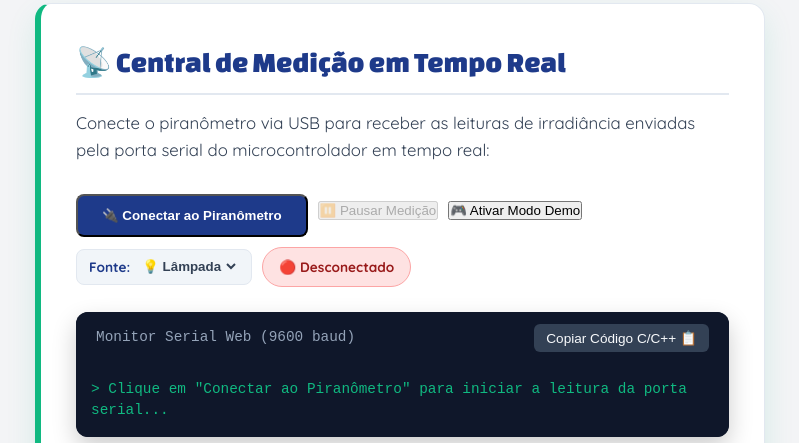
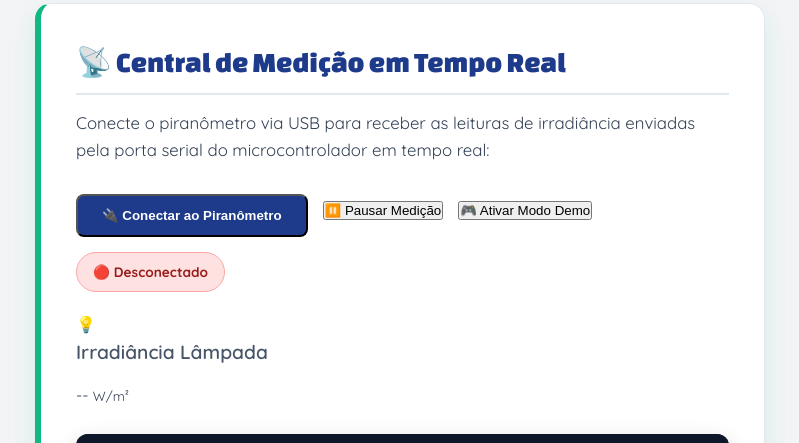
Before and after one commit to RaquelFerraz5/IFSP-Connect, a plain HTML site: page paginas/projeto.html in a window 1280 px wide. Shown: the part 3057-3500 px from the top of the page, without its empty margins (230-1029 px from the left). Drawn offline with nearby package versions, Linux system fonts and the light colour scheme.

Commit message:
projeto.html

```diff
--- a/paginas/projeto.html
+++ b/paginas/projeto.html
@@ -178,23 +178,21 @@
             <p>Conecte o piranômetro via USB para receber as leituras de irradiância enviadas pela porta serial do
                 microcontrolador em tempo real:</p>
 
-           <div class="serial-controls" style="display: flex; flex-wrap: wrap; gap: 10px; align-items: center; margin-bottom: 20px;">
+          <div class="serial-controls">
                 <button type="button" id="btnConectar" class="btn-primary">🔌 Conectar ao Piranômetro</button>
-                <button type="button" id="btnPausar" class="btn-secondary" disabled>⏸️ Pausar Medição</button>
+                <button type="button" id="btnPausar" class="btn-secondary">⏸️ Pausar Medição</button>
                 <button type="button" id="btnDemo" class="btn-secondary">🎮 Ativar Modo Demo</button>
-
-                <!-- Seletor para direcionar a leitura do Arduino entre Lâmpada e Solar -->
-                <div class="modo-sensor-box" style="display: flex; align-items: center; gap: 8px; background: #F1F5F9; padding: 6px 12px; border-radius: 8px; border: 1px solid var(--border-color);">
-                    <label for="seletorFonte" style="font-size: 0.85rem; font-weight: 700; color: var(--primary-blue);">Fonte:</label>
-                    <select id="seletorFonte" style="border: none; background: transparent; font-weight: 700; color: var(--text-main); cursor: pointer; outline: none;">
-                        <option value="LAMPADA">💡 Lâmpada</option>
-                        <option value="SOLAR">☀️ Luz Solar</option>
-                    </select>
-                </div>
-
                 <span id="statusConexao" class="badge-status desconectado">🔴 Desconectado</span>
             </div>
 
+            <!-- Card Único Centralizado para Irradiância da Lâmpada -->
+            <div class="sensor-grid-single">
+                <div class="sensor-card">
+                    <span class="sensor-icon">💡</span>
+                    <h3>Irradiância Lâmpada</h3>
+                    <div class="sensor-value"><span id="valorLampada">--</span> <small>W/m²</small></div>
+                </div>
+            </div>
             <!-- Interface do Editor / Monitor Serial Integrado -->
             <div class="code-editor-container" style="margin-top: 25px;">
                 <div class="editor-header">
```
